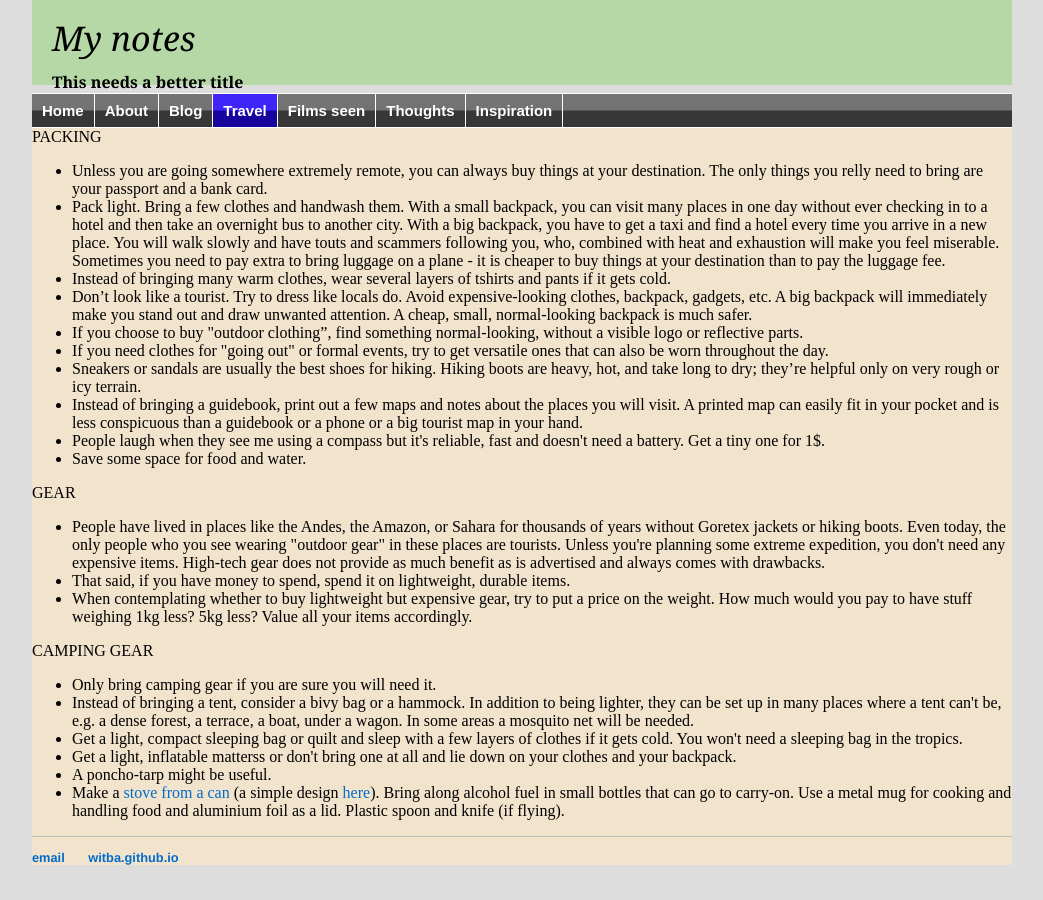
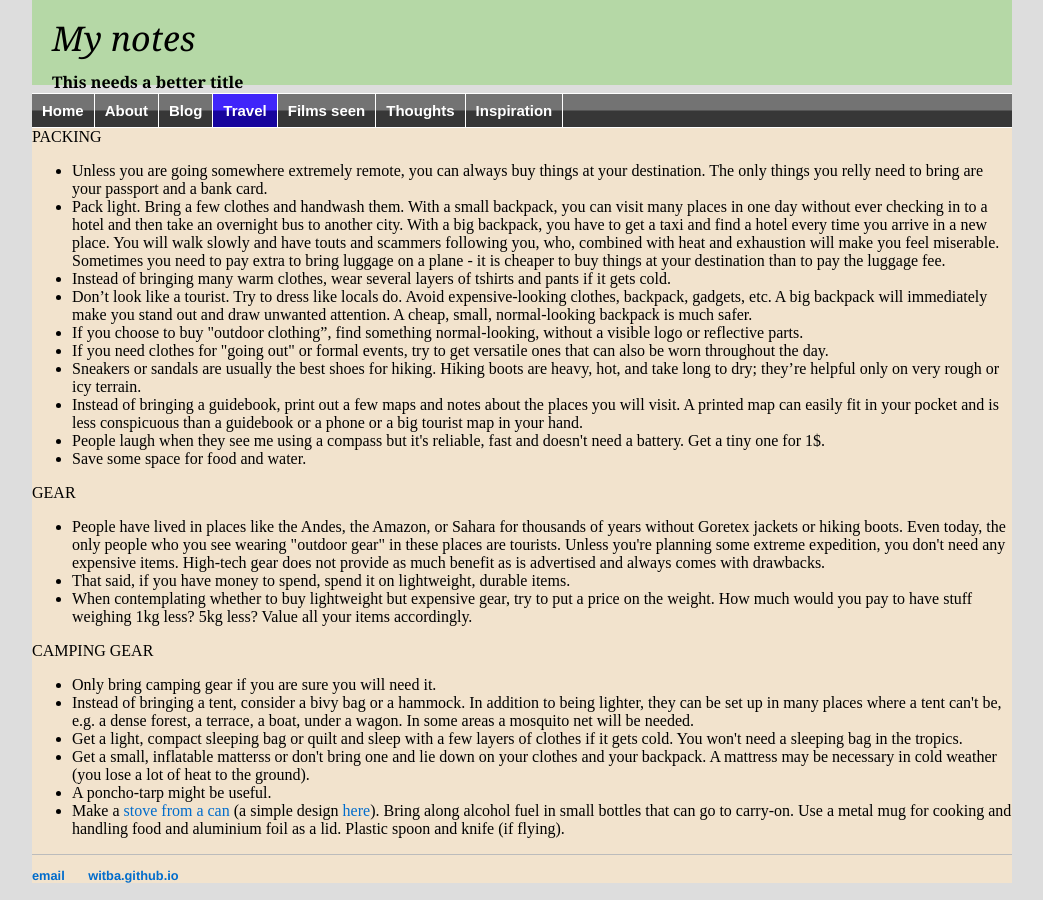
Before and after one commit to witba/witba.github.io, a Jekyll site: the page built from travel/packing.html, in a window 1280 px wide. Shown: the whole page, without its empty margins (118-1161 px from the left). Built offline with Jekyll 4.4.1, drawn with Linux system fonts in a browser that asks for light colours.

Commit message:
Update packing.html

```diff
--- a/travel/packing.html
+++ b/travel/packing.html
@@ -29,7 +29,7 @@ CAMPING GEAR<br>
 <li>Only bring camping gear if you are sure you will need it.
 <li>Instead of bringing a tent, consider a bivy bag or a hammock. In addition to being lighter, they can be set up in many places where a tent can't be, e.g. a dense forest, a terrace, a boat, under a wagon. In some areas a mosquito net will be needed.
 <li>Get a light, compact sleeping bag or quilt and sleep with a few layers of clothes if it gets cold. You won't need a sleeping bag in the tropics.
-<li>Get a light, inflatable matterss or don't bring one at all and lie down on your clothes and your backpack.
+<li>Get a small, inflatable matterss or don't bring one and lie down on your clothes and your backpack. A mattress may be necessary in cold weather (you lose a lot of heat to the ground).
 <li>A poncho-tarp might be useful.
 <li>Make a <a href="https://en.wikipedia.org/wiki/Beverage-can_stove" target=_blank>stove from a can</a> (a simple design <a href="https://vimeo.com/64726512" target=_blank>here</a>). Bring along alcohol fuel in small bottles that can go to carry-on. Use a metal mug for cooking and handling food and aluminium foil as a lid. Plastic spoon and knife (if flying).
 </ul>
```
